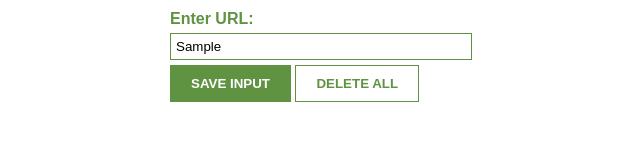
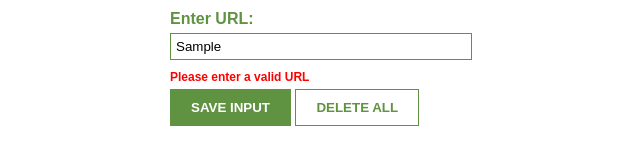
Before and after one commit to Likhon-baRoy/Lead-Tracker_Mobile-Version, a plain HTML site: page index.html in a window 1280 px wide. Both pictures are taken after typing "Sample" into the empty fields and a click on the button "SAVE INPUT". Shown: the whole page, without its empty margins (319-959 px from the left). Drawn offline with Linux system fonts and the light colour scheme; no server answers.

Commit message:
add warning label to show message

```diff
--- a/index.css
+++ b/index.css
@@ -8,6 +8,14 @@ body {
 label {
   color: #5f9341;
   font-weight: 900;
+}
+
+#warning-el {
+  color: red;
+  font-weight: bold;
+  font-size: 12px;
+  padding: 5px 0;
+  display: block;
 }
 
 input {
--- a/index.html
+++ b/index.html
@@ -13,6 +13,7 @@
     <div>
       <label for="leads">Enter URL:</label>
       <input type="text" name="leads" value="" id="input-el" placeholder="https://www.fsf.org" />
+      <label id="warning-el"></label>
       <button id="input-btn">SAVE INPUT</button>
       <button id="delete-btn">DELETE ALL</button>
     </div>
--- a/index.js
+++ b/index.js
@@ -18,6 +18,7 @@ const inputEl = document.getElementById("input-el");
 const inputBtn = document.getElementById("input-btn");
 const deleteBtn = document.getElementById("delete-btn");
 const ulEl = document.getElementById("ul-el");
+const warningEl = document.getElementById("warning-el");
 
 // store current leads globally to check for duplicates
 let currentLeads = [];
@@ -53,13 +54,14 @@ function saveInput() {
     const inputValue = inputEl.value.trim();
 
     if (inputValue === "" || !inputValue.startsWith("http")) { // check if input is empty or doesn't start with http
-        alert("Please enter a valid URL");
+        warningEl.innerText = "Please enter a valid URL";
         return;
     } else if (currentLeads.includes(inputValue)) { // check for duplicate URL
-        alert("This URL already exists.");
+        warningEl.innerText = "This URL already exists.";
         return;
     } else { // if no duplicates, save to database
         push(referenceInDB, inputValue)
+        warningEl.innerText = "";
     }
 
     // clear input field
```
